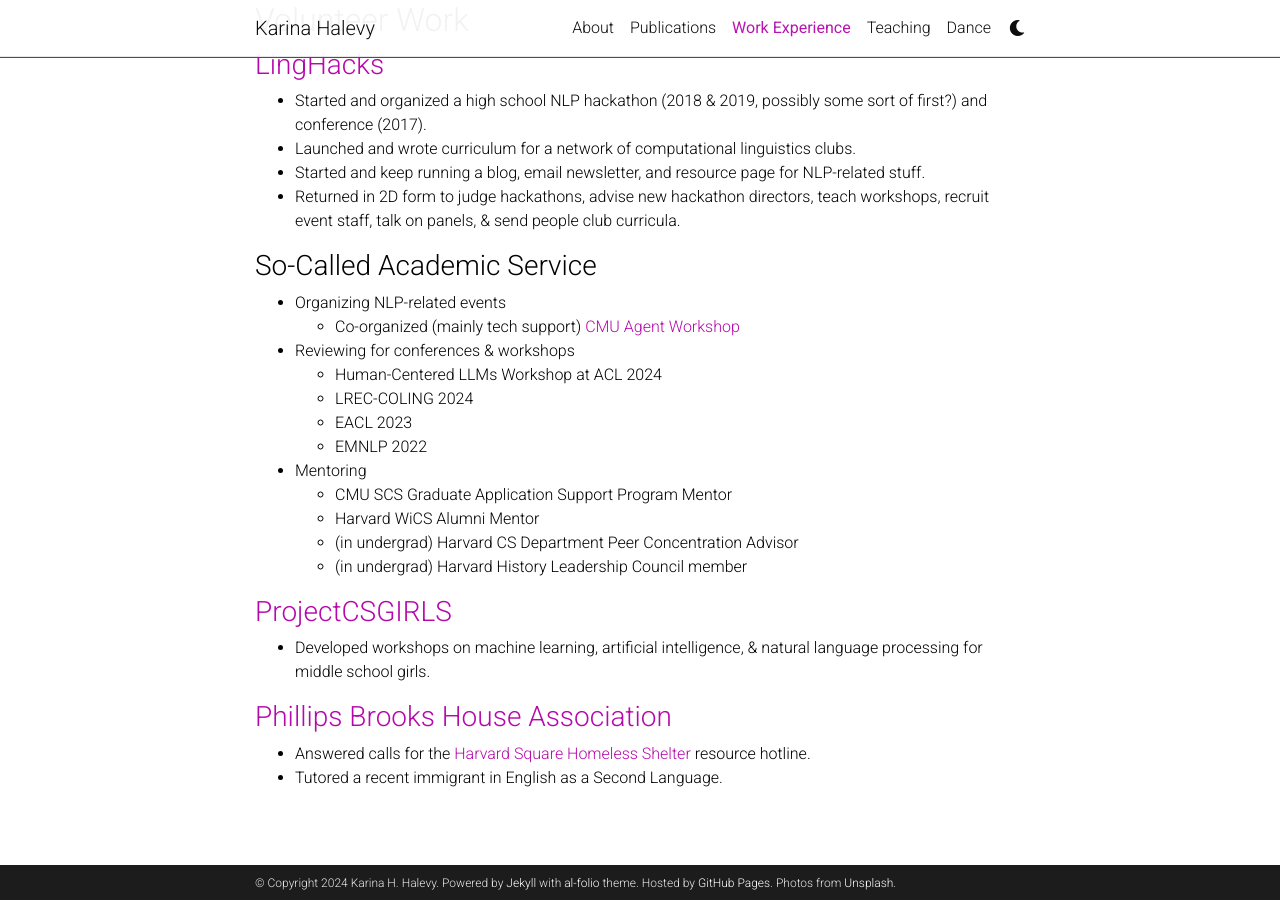
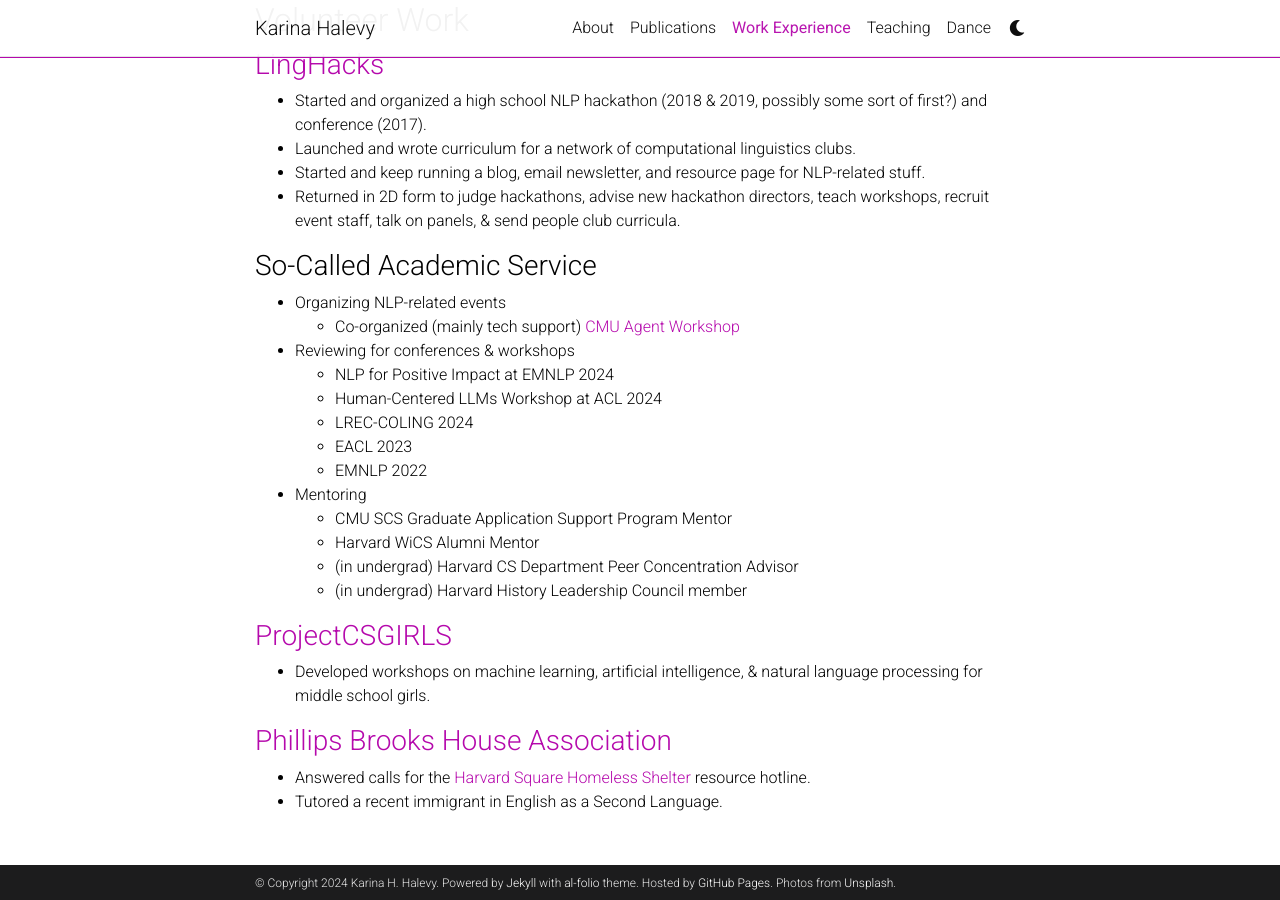
Before and after one commit to ENSCMA2/enscma2.github.io, a Jekyll site: the page built from _pages/experience.md, in a window 1280 px wide and 900 px high, scrolled down 1432 px. Built offline with Jekyll 4.4.1, drawn with Linux system fonts in a browser that asks for light colours; comment, search, counter and statistics services are not loaded; a style sheet for code colours, icons or effects is not loaded.

Commit message:
Update experience.md

```diff
--- a/_pages/experience.md
+++ b/_pages/experience.md
@@ -50,6 +50,7 @@
 - Organizing NLP-related events
   - Co-organized (mainly tech support) [CMU Agent Workshop](https://cmu-agent-workshop.github.io/)
 - Reviewing for conferences & workshops
+  - NLP for Positive Impact at EMNLP 2024
   - Human-Centered LLMs Workshop at ACL 2024
   - LREC-COLING 2024
   - EACL 2023
```
